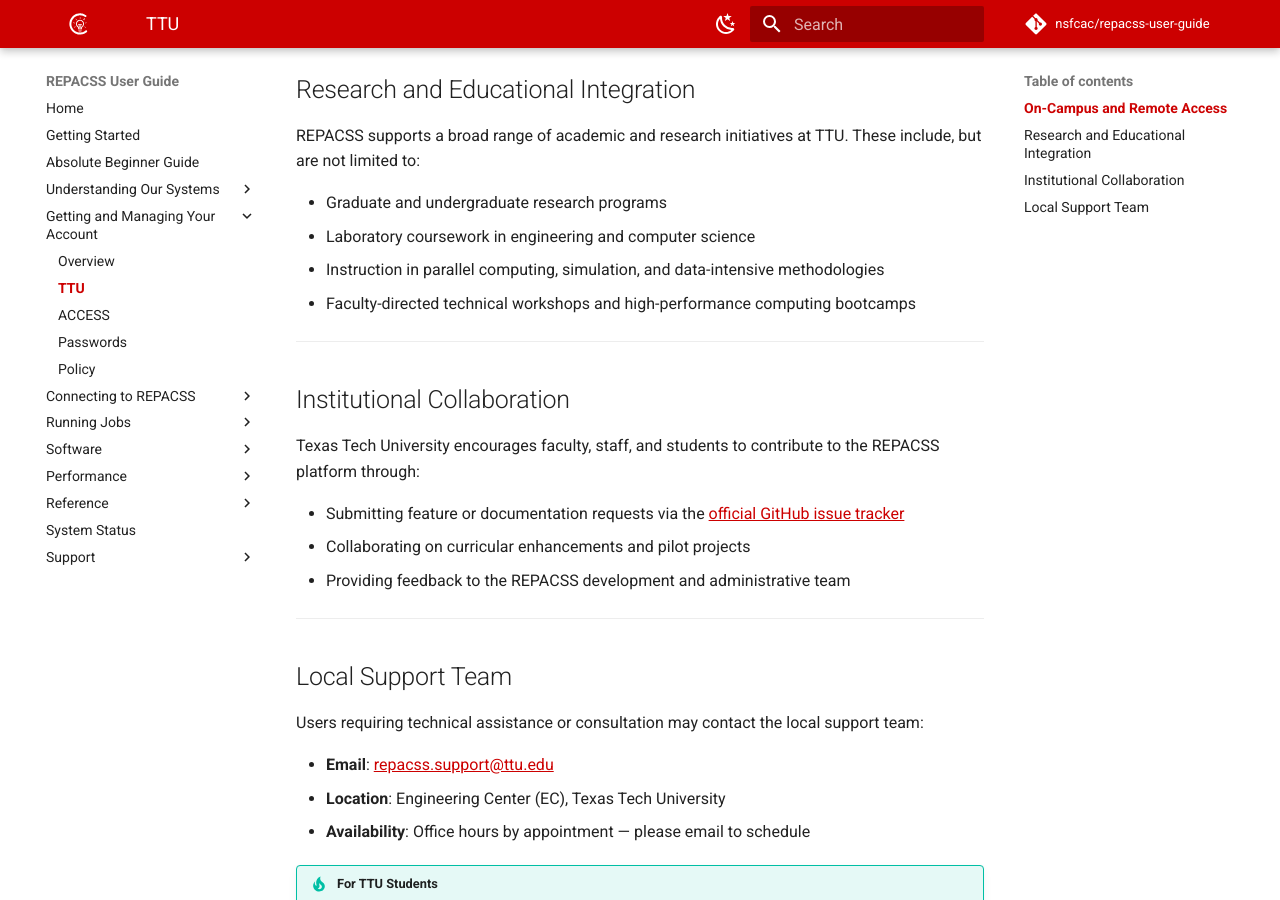
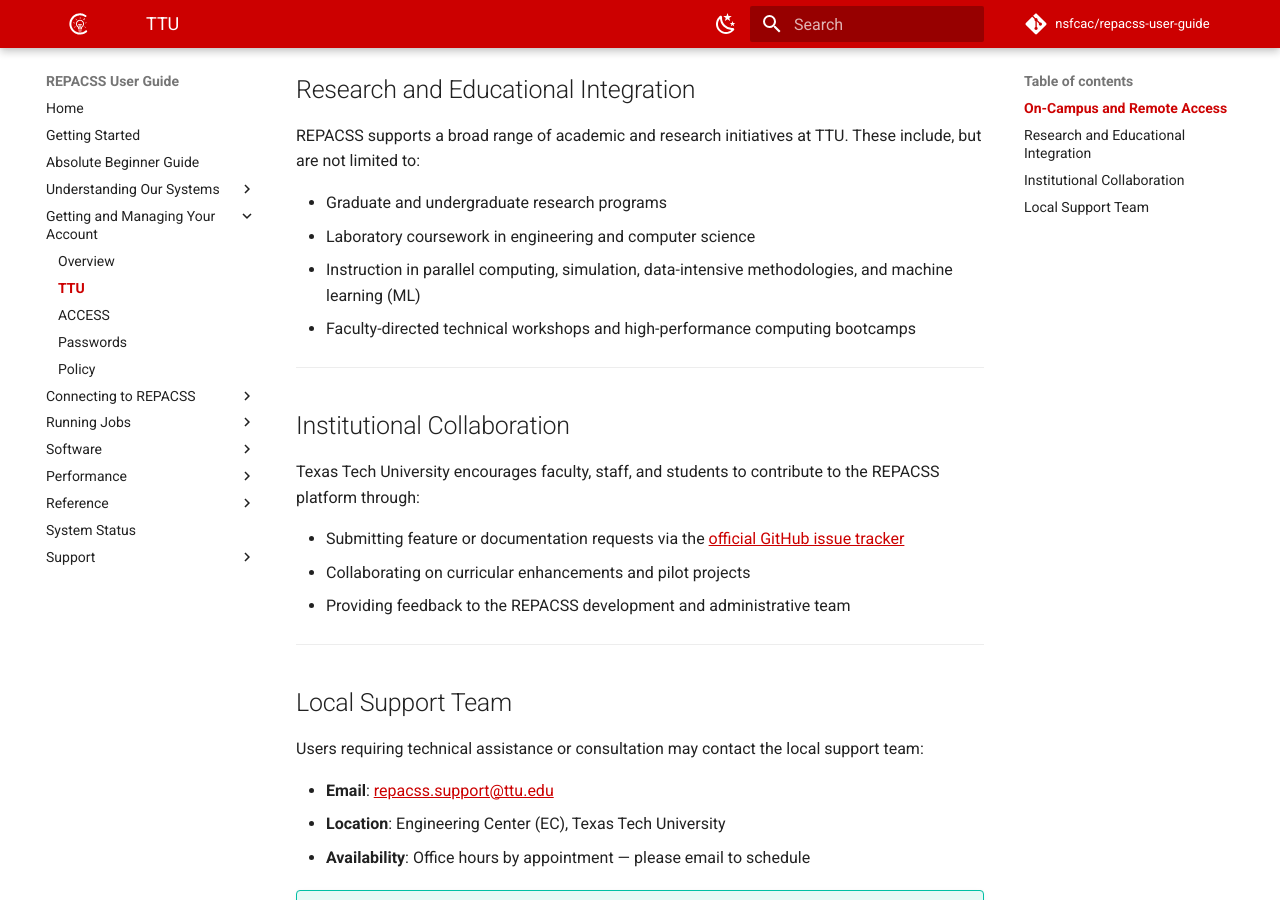
Before and after one commit to nsfcac/repacss-user-guide, an MkDocs documentation site: the page built from docs/account/ttu.md, in a window 1280 px wide and 900 px high, scrolled down 784 px. Built offline with MkDocs 1.6.1 and Material for MkDocs 9.7.7, drawn with Linux system fonts in a browser that asks for light colours; comment, search, counter and statistics services are not loaded.

Commit message:
Update on the wording

```diff
--- a/docs/account/ttu.md
+++ b/docs/account/ttu.md
@@ -26,7 +26,7 @@
 
 - Graduate and undergraduate research programs
 - Laboratory coursework in engineering and computer science
-- Instruction in parallel computing, simulation, and data-intensive methodologies
+- Instruction in parallel computing, simulation, data-intensive methodologies, and machine learning (ML)
 - Faculty-directed technical workshops and high-performance computing bootcamps
 
 ---
```
